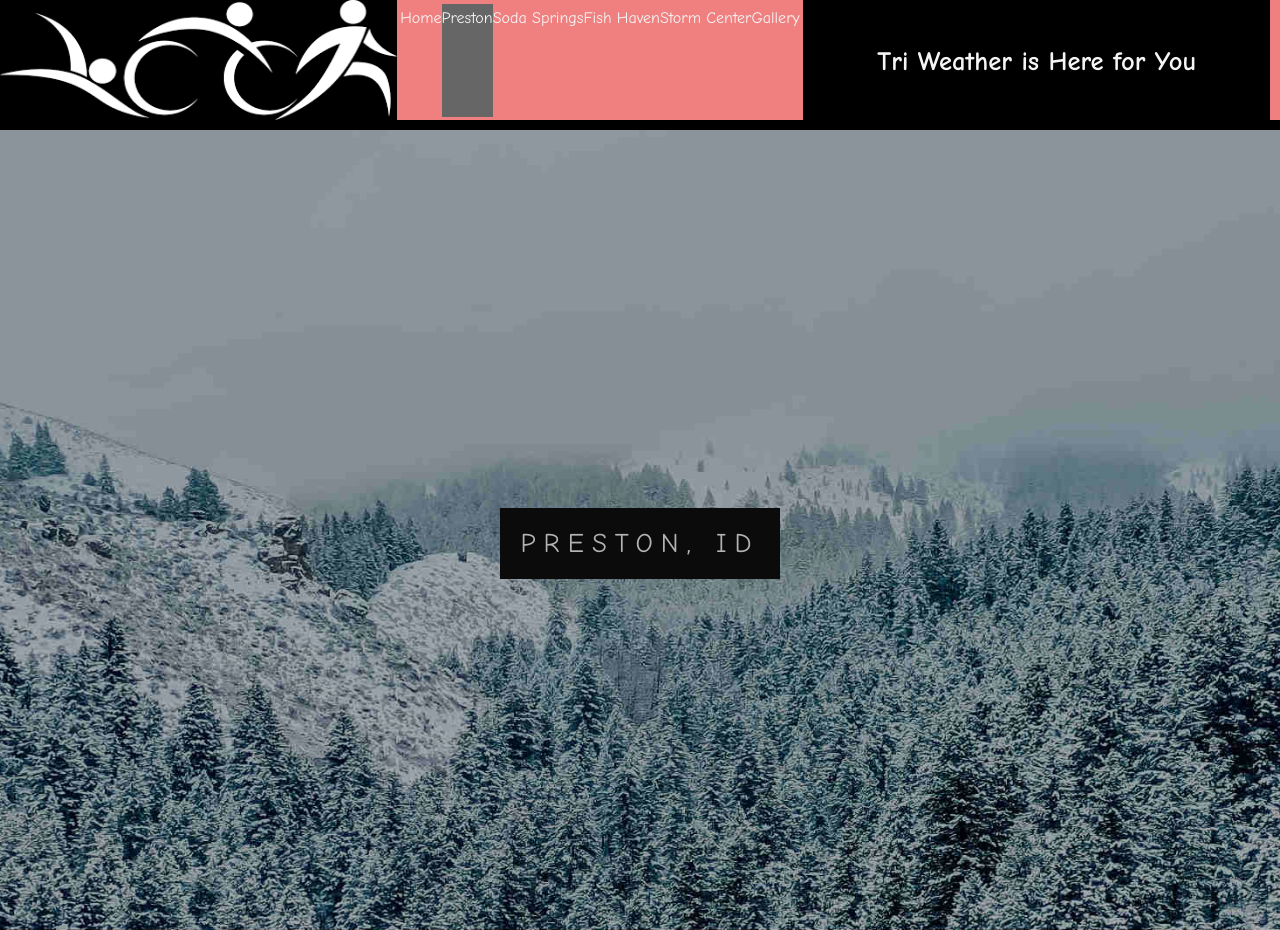
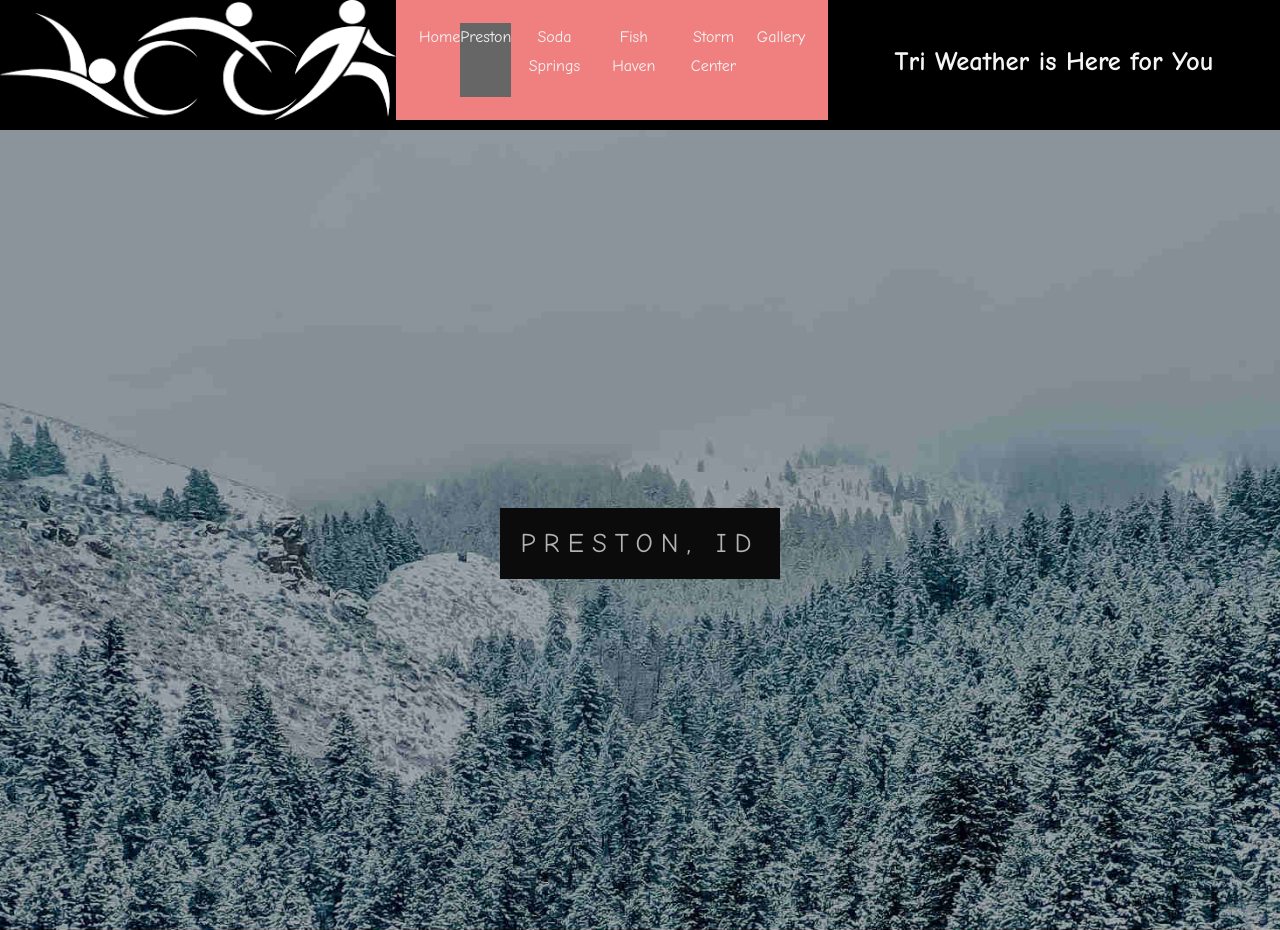
Before and after one commit to richyrich1/richyrich1.github.io, a plain HTML site: page assignments/lesson-6/preston-6.html in a window 1280 px wide. Shown: the top 930 px of the page. Drawn offline with Linux system fonts and the light colour scheme.

Commit message:
header px

```diff
--- a/assignments/lesson-6/styles/small-6.css
+++ b/assignments/lesson-6/styles/small-6.css
@@ -34,7 +34,7 @@ header
 img
 {
     float: inline-end;
-    width: 31%;
+    width: 32%;
 }
 header .motto
 {
@@ -50,7 +50,7 @@ header .motto
 header .fullmenu
 {
     text-align: center;
-    margin: 3.5px;
+    margin: 23px;
     padding: 0;
     top: 50%;
     color: whitesmoke;
```
